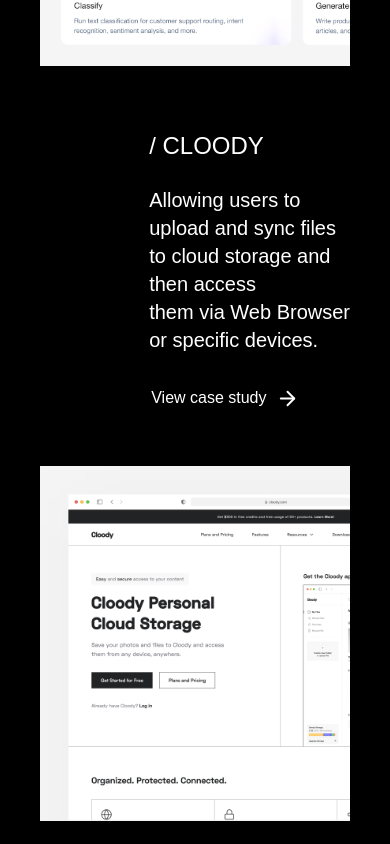
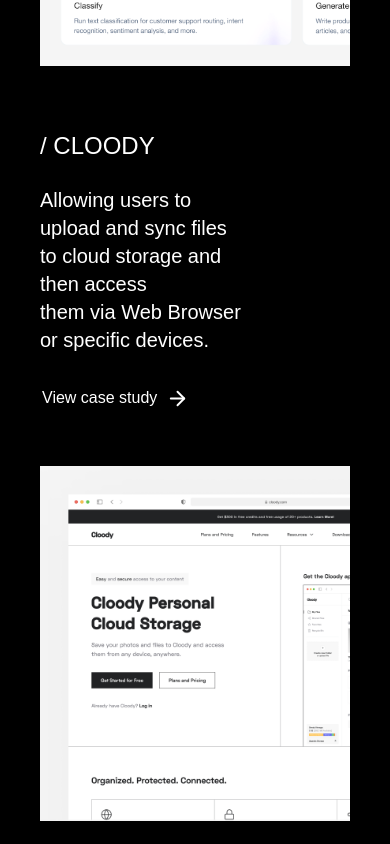
Before and after one commit to JihadZaidan/nexa-complete-verse, a Next.js app: page /works in a window 390 px wide. Shown: the part 1560-2404 px from the top of the page. Built offline with nearby package versions, Linux system fonts and the light colour scheme; a web font is replaced by a local one.

Commit message:
style(ui): styling padding in mobile ui

```diff
--- a/src/components/works/centerwork.tsx
+++ b/src/components/works/centerwork.tsx
@@ -47,7 +47,7 @@ export default function CenterWork() {
                     </div>
                 </div>
 
-                <div className="w-full justify-end items-end flex lg:flex-row md:flex-row flex-col gap-12 lg:pl-90">
+                <div className="w-full lg:justify-end lg:items-end flex lg:flex-row md:flex-row flex-col gap-12 lg:pl-90">
                     <div ref={secobeRef} className="justify-left items-left flex flex-col gap-6 bg-transparent lg:pb-20">
                         <h5 className="text-2xl font-normal text-left text-white">/ CLOODY</h5>
                         <h4 className="lg:text-3xl text-xl font-normal text-left text-white">
```
